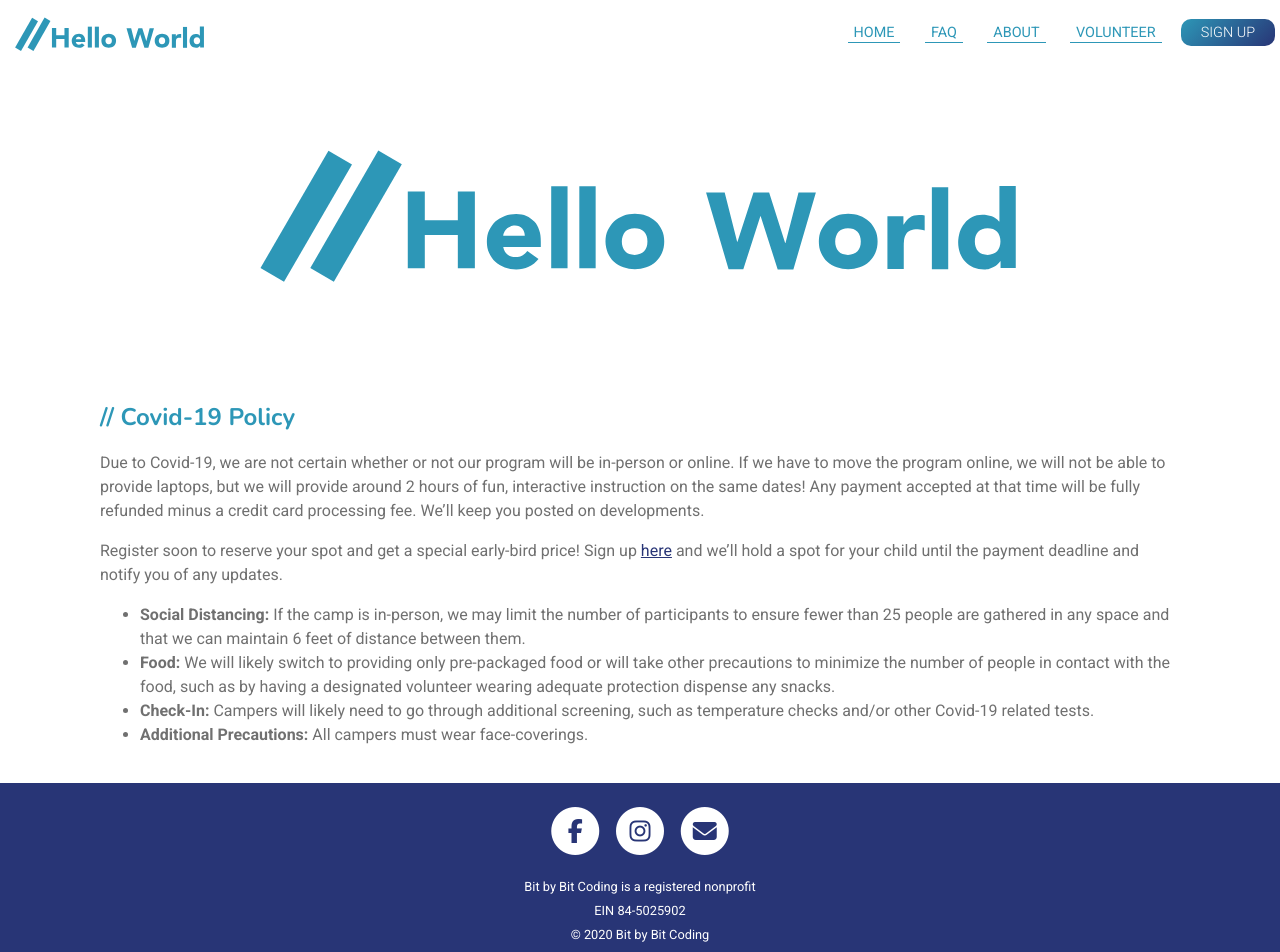
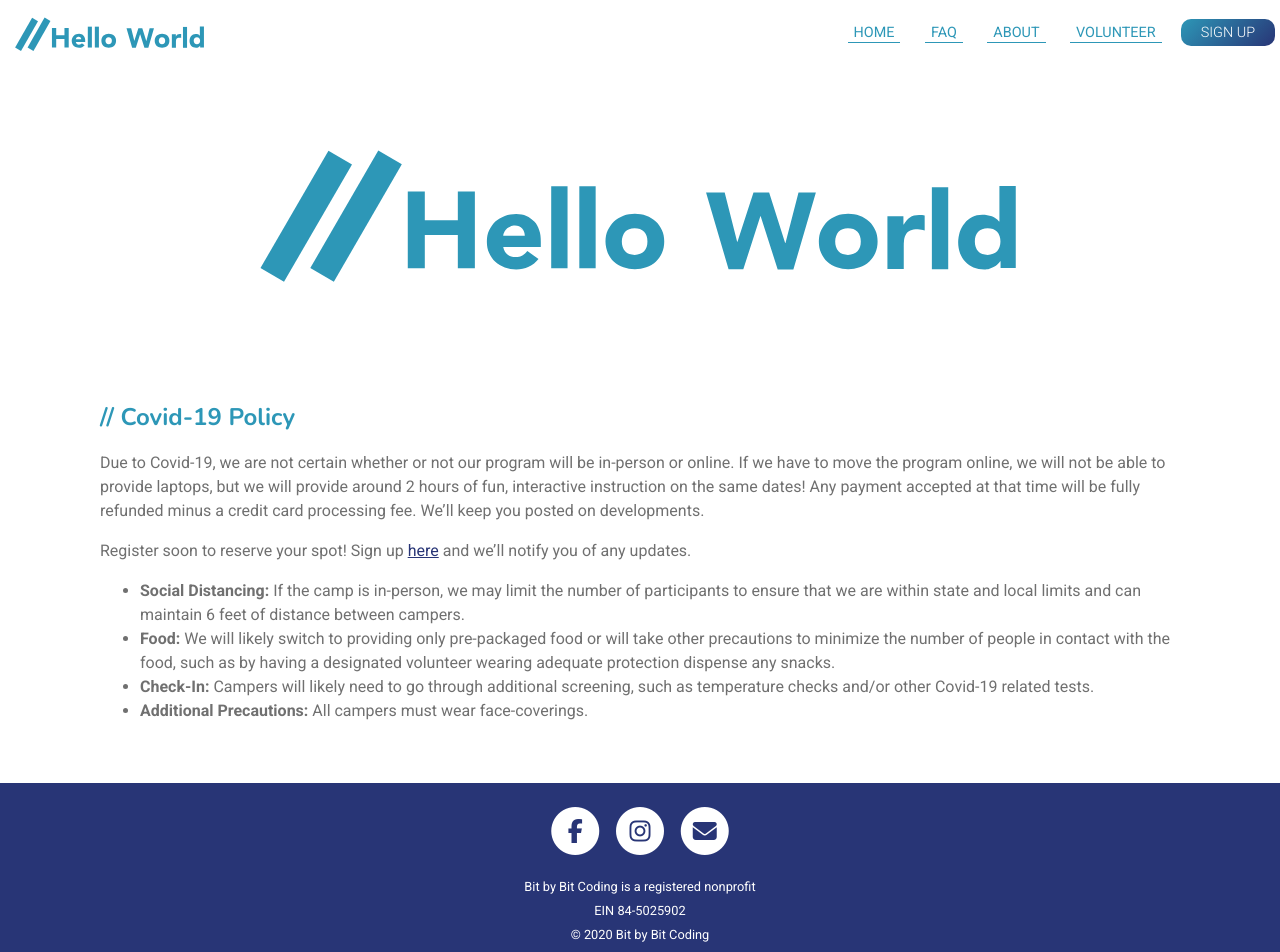
Before and after one commit to bit-by-bit-coding/bxb-website, a Jekyll site: the page built from covid.html, in a window 1280 px wide and 952 px high. Built offline with Jekyll 4.4.1, drawn with Linux system fonts in a browser that asks for light colours; nearby versions of some CDN libraries.

Commit message:
update covid page

```diff
--- a/covid.html
+++ b/covid.html
@@ -11,14 +11,11 @@ style: about.css
     processing fee. We’ll keep you posted on developments.
 </p>
 <p>
-    Register soon to reserve your spot and get a special early-bird price! Sign up <a
-        href="https://bit.ly/bxbinterestform">here</a>
-    and we’ll hold a spot for your child until the payment deadline and notify you of any updates.
+    Register soon to reserve your spot! Sign up <a href="{{ 'signup.html' | relative_url }}">here</a> and we’ll notify you of any updates.
 </p>
 <ul>
-    <li> <strong>Social Distancing: </strong> If the camp is in-person, we may limit the number of participants to
-        ensure fewer than 25
-        people are gathered in any space and that we can maintain 6 feet of distance between them.
+    <li> <strong>Social Distancing: </strong> If the camp is in-person, we may limit the number of participants to ensure that we are within state and local limits and can maintain 6 feet
+    of distance between campers.
     </li>
     <li><strong>Food: </strong> We will likely switch to providing only pre-packaged food or will take other precautions
         to minimize the
```
